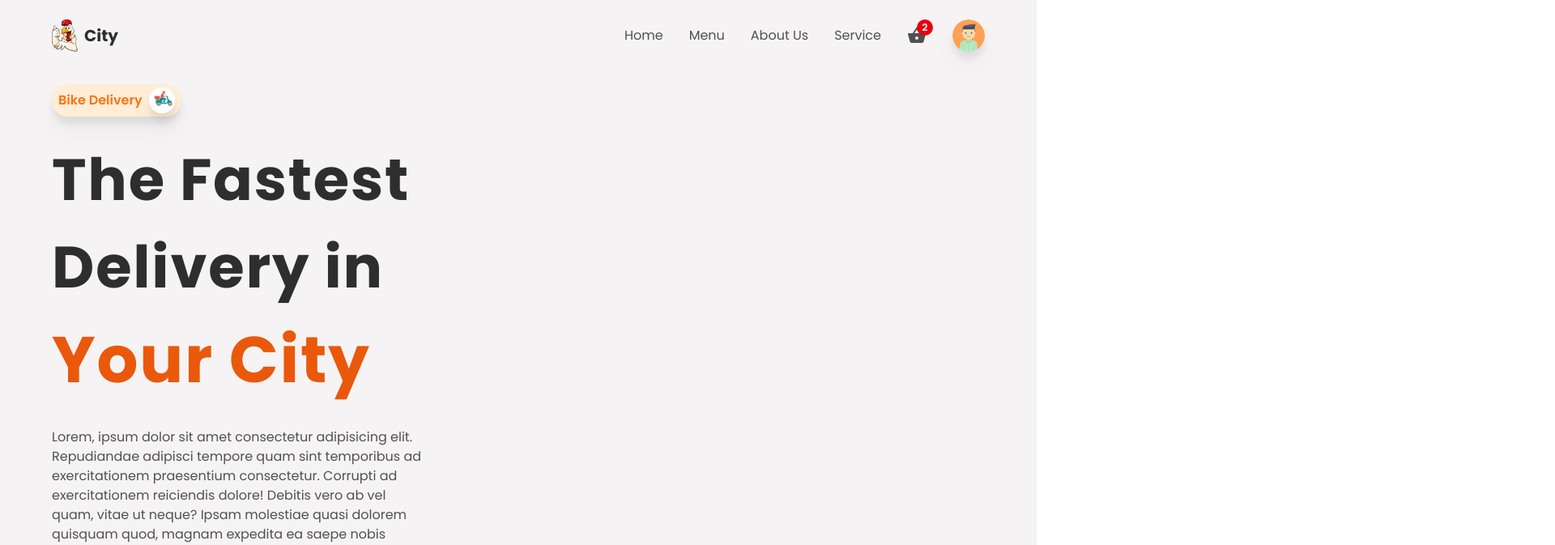
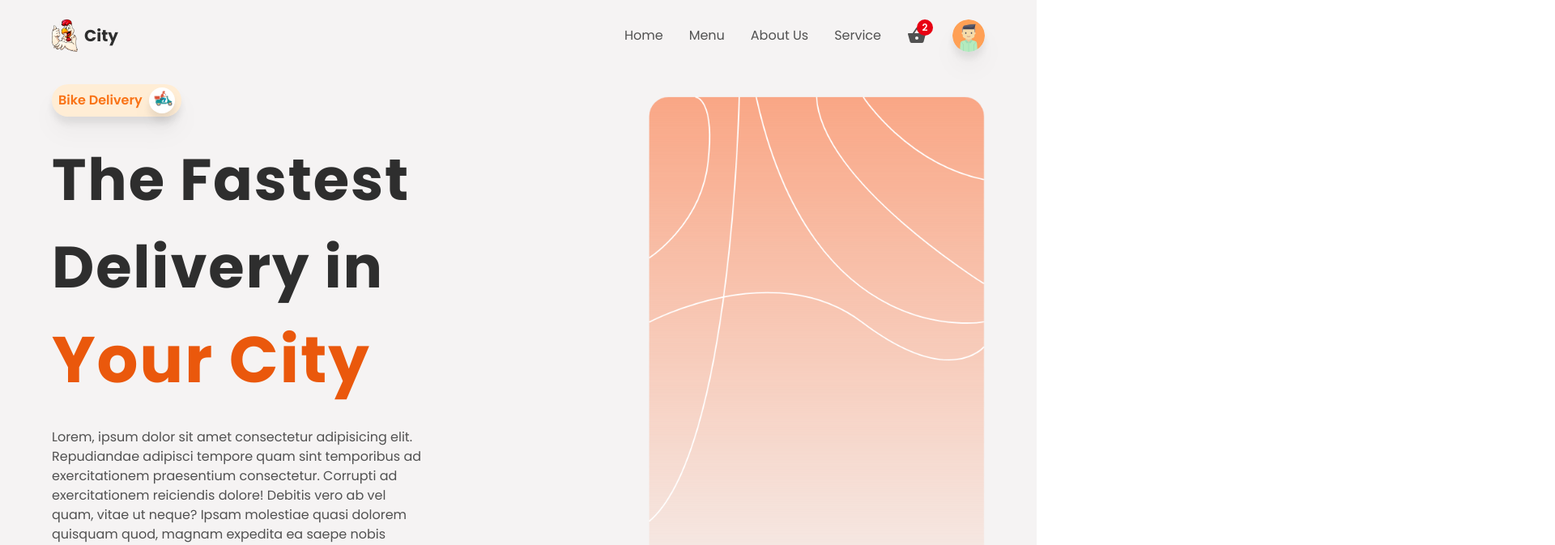
Before and after one commit to krish-98/restaurant-app, a React (Create React App) app: page / in a window 1280 px wide. Shown: the top 673 px of the page at 81% size, 1920 px wide, since content can reach past the window. Built offline with nearby package versions, Linux system fonts and the light colour scheme; no server answers.

Commit message:
home container right side of the section (part-1)

```diff
--- a/src/components/HomeContainer.jsx
+++ b/src/components/HomeContainer.jsx
@@ -1,5 +1,6 @@
 import React from "react"
 import Delivery from "../img/delivery.png"
+import HeroBg from "../img/heroBg.png"
 
 const HomeContainer = () => {
   return (
@@ -38,6 +39,16 @@
           Order Now
         </button>
       </div>
+
+      {/* right side of the section */}
+      <div className="py-2 flex-1 flex items-center">
+        <img
+          src={HeroBg}
+          className="ml-auto h-420 w-full lg:w-auto lg:h-650"
+          alt="hero-bg"
+        />
+        <div className="w-full h-full absolute flex items-center justify-center"></div>
+      </div>
     </section>
   )
 }
--- a/src/index.css
+++ b/src/index.css
@@ -15,6 +15,7 @@
 html,
 body {
   scroll-behavior: smooth;
+  overflow-x: hidden;
 }
 
 @tailwind base;
```
